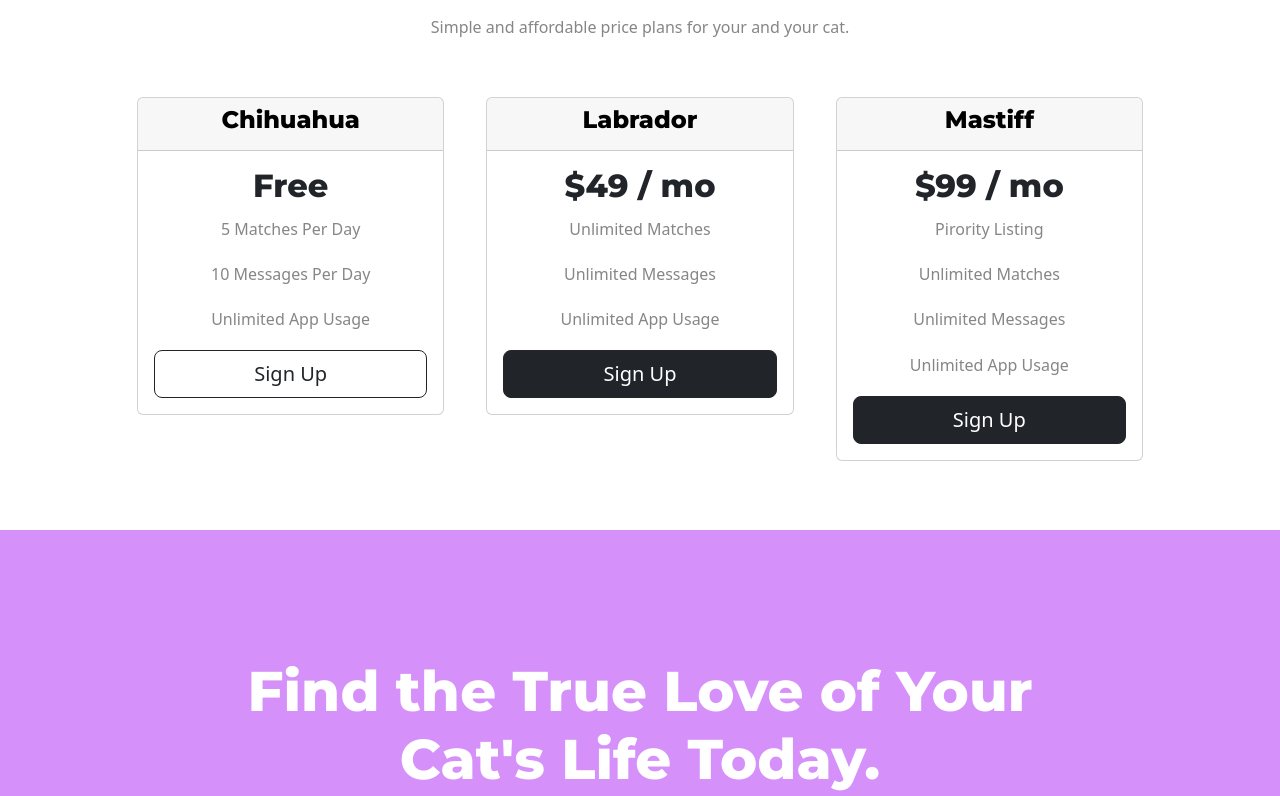
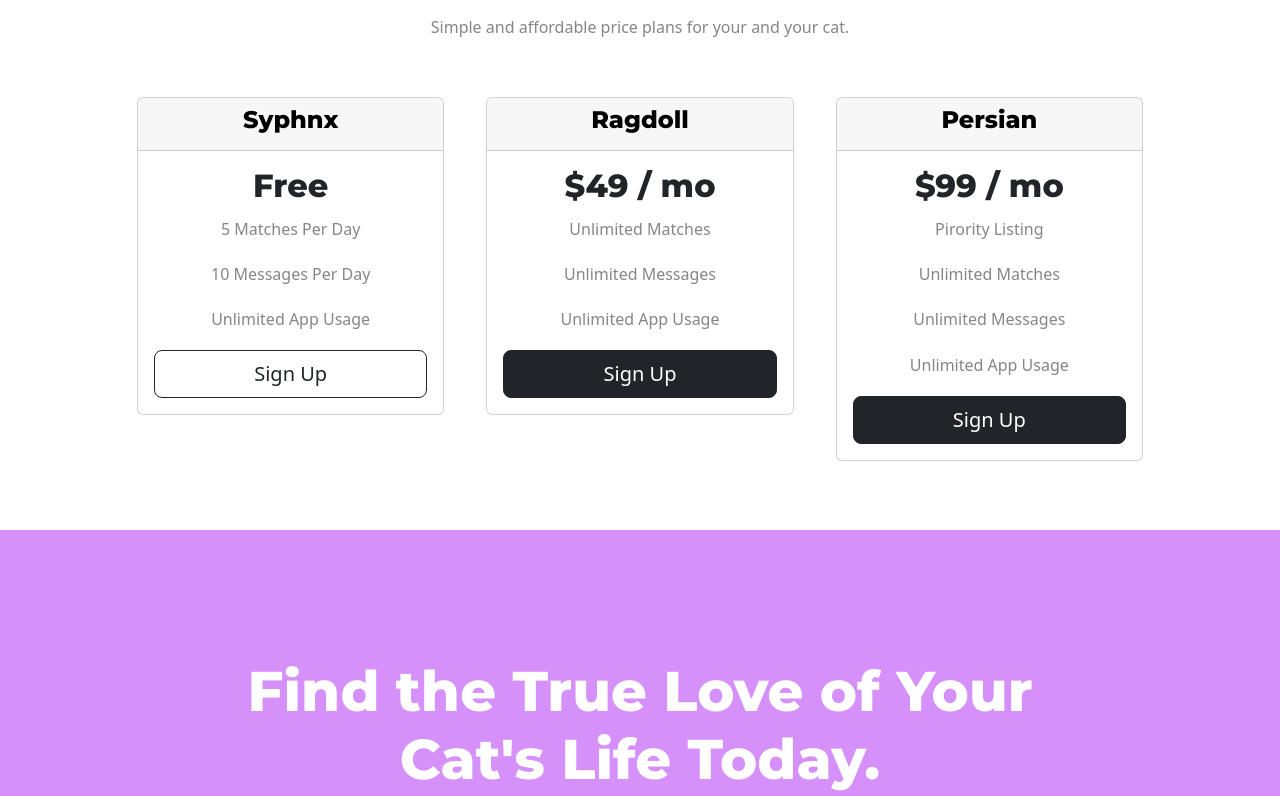
Before and after one commit to Hisan-Z/TinCat, a plain HTML site: page index.html in a window 1280 px wide. Shown: the part 1818-2614 px from the top of the page. Drawn offline with nearby package versions, Linux system fonts and the light colour scheme.

Commit message:
Update index.html

```diff
--- a/index.html
+++ b/index.html
@@ -146,7 +146,7 @@
         <div class="pricing-col col-lg-4 col-md-6 col-sm-12">
           <div class="card">
             <div class="card-header">
-              <h3>Chihuahua</h3>
+              <h3>Syphnx</h3>
             </div>
             <div class="card-body">
               <h2>Free</h2>
@@ -160,7 +160,7 @@
         <div class="pricing-col col-lg-4 col-md-6 col-sm-12">
           <div class="card">
             <div class="card-header">
-              <h3>Labrador</h3>
+              <h3>Ragdoll</h3>
             </div>
             <div class="card-body">
               <h2>$49 / mo</h2>
@@ -174,7 +174,7 @@
         <div class="pricing-col col-lg-4 col-md-12">
           <div class="card">
             <div class="card-header">
-              <h3>Mastiff</h3>
+              <h3>Persian</h3>
             </div>
             <div class="card-body">
               <h2>$99 / mo</h2>
```
